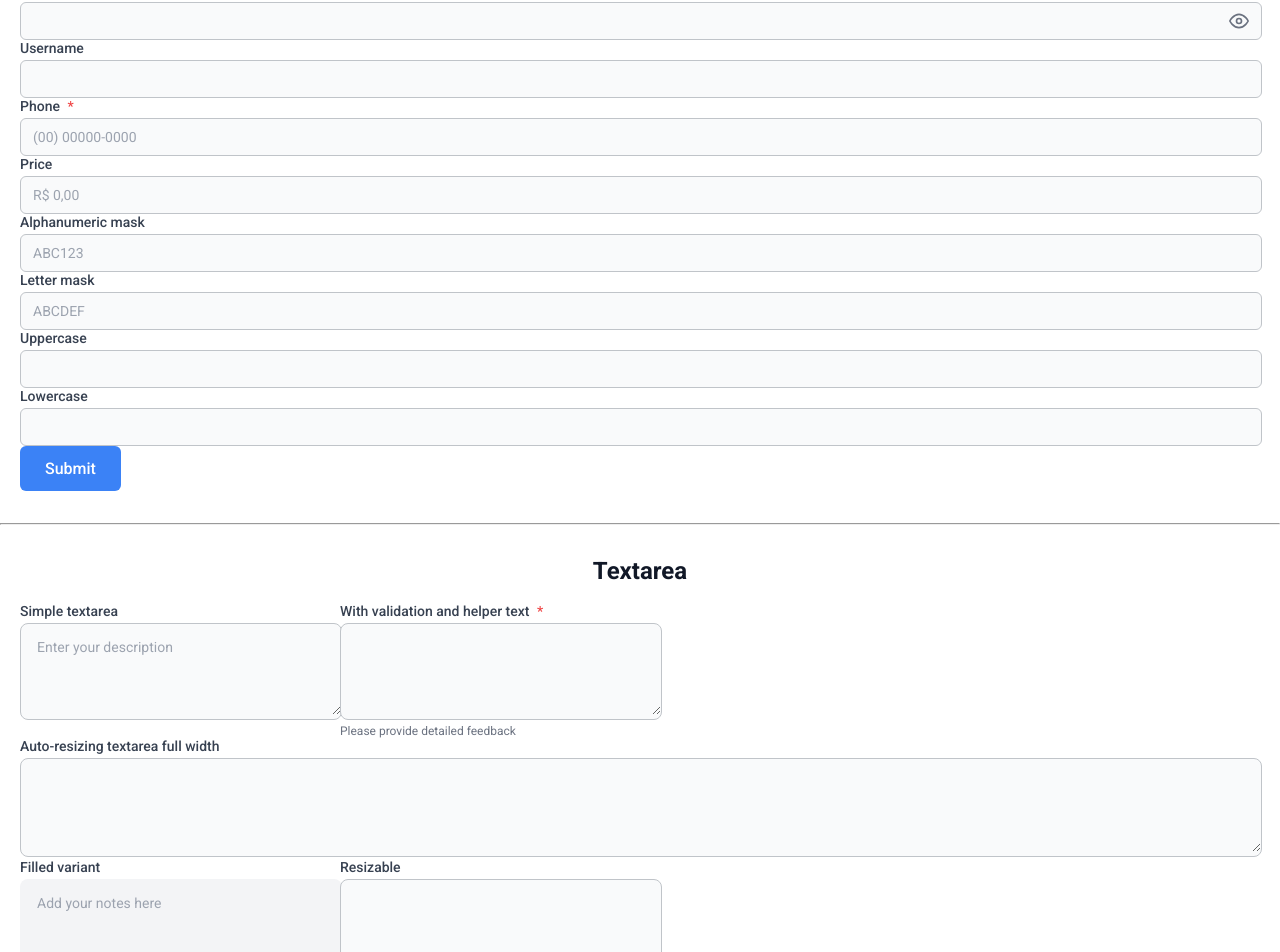
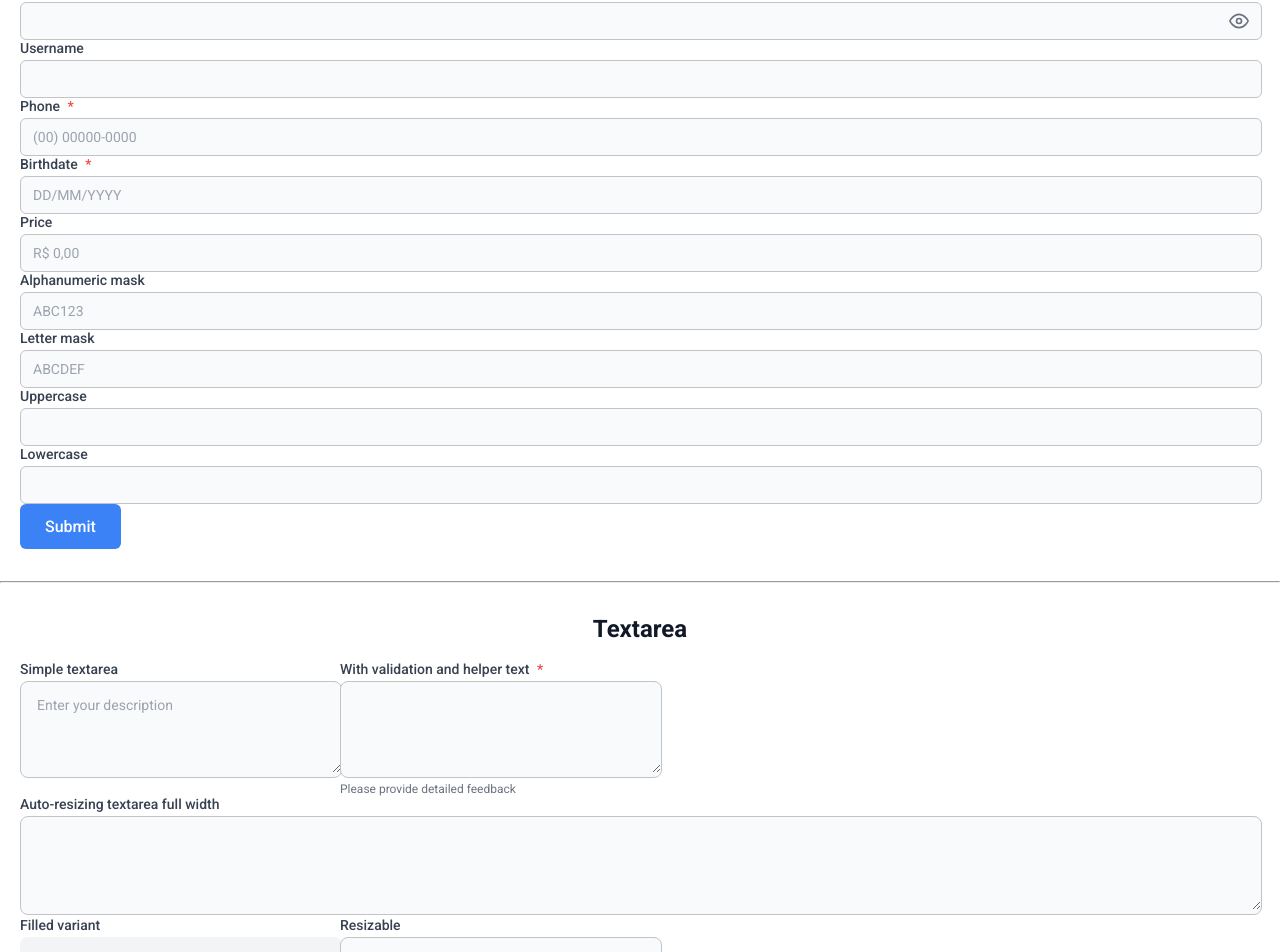
Before and after one commit to edgarimai/vue-smart-ui, a Vue app: page / in a window 1280 px wide. Shown: the part 3057-4009 px from the top of the page. Built offline with nearby package versions, Linux system fonts and the light colour scheme.

Commit message:
fix(BaseInput): update date input validation to allow for partial input and improve formatting checks

```diff
--- a/src/App.vue
+++ b/src/App.vue
@@ -54,6 +54,7 @@ const pageState = reactive({
     email: '',
     price: '',
     phone: '',
+    birthdate: '',
     alphanumericMask: '',
     letterMask: '',
   },
@@ -905,6 +906,15 @@ onMounted(() => {
           mask="phone"
           placeholder="(00) 00000-0000"
         />
+        <!-- Date mask -->
+        <BaseInput
+          v-model="pageState.input.birthdate"
+          label="Birthdate"
+          :rules="['required']"
+          @mounted="(ref) => registerInput('birthdate', ref)"
+          mask="date"
+          placeholder="DD/MM/YYYY"
+        />
         <!-- Currency mask -->
         <BaseInput
           v-model="pageState.input.price"
--- a/src/components/BaseInput.vue
+++ b/src/components/BaseInput.vue
@@ -264,7 +264,7 @@ const validate = (value) => {
 const parseDateByFormat = (dateString, format) => {
   if (!dateString) return null
 
-  const numbers = dateString.replace(/\D/g, '')
+  const numbers = dateString.replace(/\D/g, '').substring(0, 8)
   if (numbers.length < 8) return null
 
   let day, month, year
@@ -300,7 +300,7 @@ const formatDateByFormat = (day, month, year, format) => {
 const convertDateFormat = (dateString, fromFormat, toFormat) => {
   if (!dateString) return ''
 
-  const numbers = dateString.replace(/\D/g, '')
+  const numbers = dateString.replace(/\D/g, '').substring(0, 8)
   if (numbers.length < 8) return ''
 
   const parsed = parseDateByFormat(dateString, fromFormat)
@@ -487,7 +487,7 @@ const inputValue = computed({
 
     if (props.mask === 'date' && props.rawValue) {
       const numbers = String(props.modelValue).replace(/\D/g, '')
-      if (numbers.length === 8) {
+      if (numbers.length >= 8) {
         const displayValue = convertDateFormat(
           props.modelValue,
           props.dateValueFormat,
@@ -522,7 +522,7 @@ const handleInput = (event) => {
 
     if (props.mask === 'date' && props.rawValue) {
       const numbers = safeValue.replace(/\D/g, '')
-      if (numbers.length === 8) {
+      if (numbers.length >= 8) {
         const convertedValue = convertDateFormat(
           safeValue,
           props.dateDisplayFormat,
@@ -630,7 +630,7 @@ const applyMaskToInput = () => {
     maskedValue = maskPatterns.currency.format(props.modelValue)
   } else if (props.mask === 'date' && props.rawValue) {
     const numbers = String(props.modelValue).replace(/\D/g, '')
-    if (numbers.length === 8) {
+    if (numbers.length >= 8) {
       maskedValue = convertDateFormat(
         props.modelValue,
         props.dateValueFormat,
```
